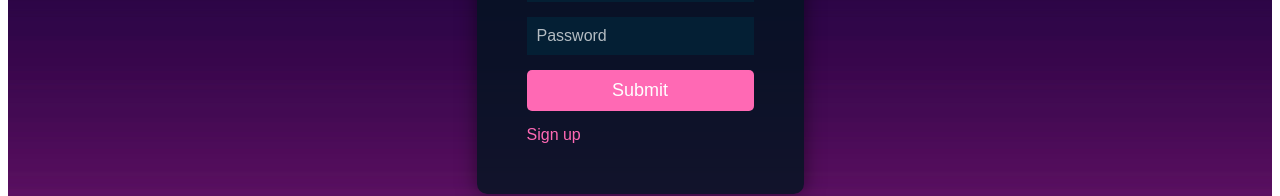
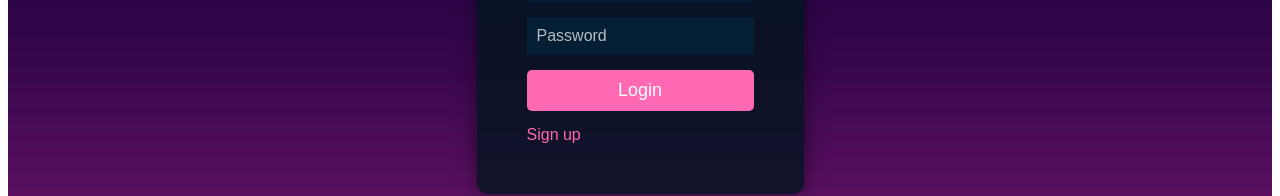
Before and after one commit to kurtthezombie/questproxy, a Vue app in the folder frontend/: page /login in a window 1280 px wide. Shown: the part 245-441 px from the top of the page. Built offline with nearby package versions, Linux system fonts and the light colour scheme.

Commit message:
Minor change

```diff
--- a/frontend/src/views/LoginView.vue
+++ b/frontend/src/views/LoginView.vue
@@ -50,7 +50,7 @@
         <input type="password" id="password" v-model="password" placeholder="Password" required>
       </div>
 
-      <button type="submit">Submit</button>
+      <button type="submit">Login</button>
     </form>
 
     <router-link class="router-link-custom" to="/signup">
```
